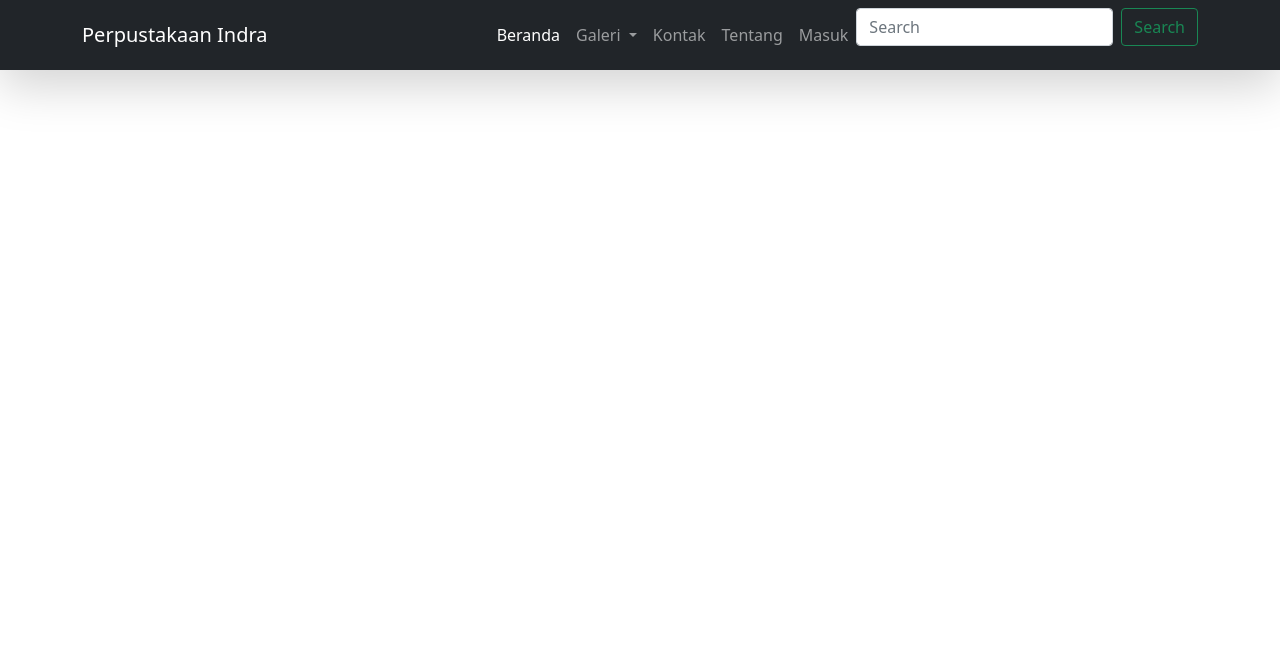
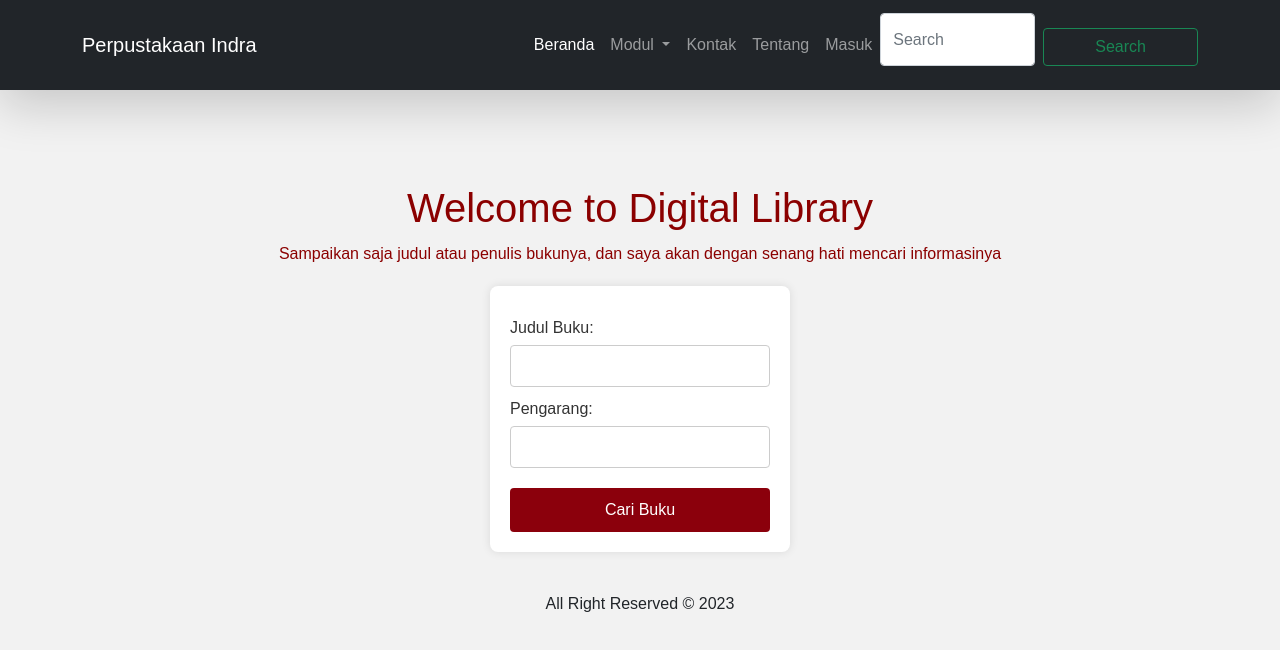
Before and after one commit to indrayhhh/indrayhhh.github.io, a plain HTML site: page Modul 6.html in a window 1280 px wide. Drawn offline with nearby package versions, Linux system fonts and the light colour scheme.

Commit message:
Update Modul 6.html

```diff
--- a/Modul 6.html
+++ b/Modul 6.html
@@ -5,6 +5,81 @@
     <title>NO SYSTEM IS SAFE</title>
     <link href="https://cdn.jsdelivr.net/npm/bootstrap@5.0.2/dist/css/bootstrap.min.css" rel="stylesheet" integrity="sha384-EVSTQN3/azprG1Anm3QDgpJLIm9Nao0Yz1ztcQTwFspd3yD65VohhpuuCOmLASjC" crossorigin="anonymous">
     <link rel="stylesheet" href="style.css">
+    <style>
+      body {
+          font-family: Arial, sans-serif;
+          background-color: #f2f2f2;
+          margin: 0;
+          padding: 0;
+          display: flex;
+          flex-direction: column;
+          align-items: center;
+          justify-content: center;
+          height: 100vh;
+      }
+
+      h1 {
+          color: rgb(139, 0, 0);
+          text-align: center;
+          margin-bottom: 10px;
+      }
+
+      p {
+          color: darkred;
+          text-align: center;
+          margin-bottom: 20px;
+      }
+
+      .form-container {
+          width: 300px;
+          margin: 0 auto;
+          background-color: #fff;
+          padding: 20px;
+          border-radius: 8px;
+          box-shadow: 0 0 10px rgba(0, 0, 0, 0.1);
+      }
+
+      label {
+          display: block;
+          margin-top: 10px;
+          color: #333;
+      }
+
+      input {
+          width: 100%;
+          padding: 8px;
+          margin-top: 5px;
+          box-sizing: border-box;
+          border: 1px solid #ccc;
+          border-radius: 4px;
+      }
+
+      button {
+          display: block;
+          margin-top: 20px;
+          width: 100%;
+          background-color: rgb(139, 0, 12);
+          color: white;
+          border: none;
+          padding: 10px;
+          cursor: pointer;
+          border-radius: 4px;
+      }
+
+      button:hover {
+          background-color: #001f3f;
+      }
+
+      #hasilPencarian {
+          color: rgb(18, 39, 18);
+          text-align: center;
+          margin-top: 20px;
+      }
+
+      a {
+          color: rgb(199, 15, 43);
+      }
+  </style>
     <link rel="stylesheet" href="https://cdnjs.cloudflare.com/ajax/libs/font-awesome/6.5.1/css/all.min.css" integrity="sha512-DTOQO9RWCH3ppGqcWaEA1BIZOC6xxalwEsw9c2QQeAIftl+Vegovlnee1c9QX4TctnWMn13TZye+giMm8e2LwA==" crossorigin="anonymous" referrerpolicy="no-referrer" />
   </head>
   <body>
@@ -24,7 +99,7 @@
               </li>
               <li class="nav-item dropdown">
                 <a class="nav-link dropdown-toggle" href="#" id="navbarDropdown" role="button" data-bs-toggle="dropdown" aria-expanded="false">
-                    Galeri
+                  Modul
                 </a>
                 <ul class="dropdown-menu" aria-labelledby="navbarDropdown">
                   <li><a class="dropdown-item" href="Modul 1.html">Modul 1</a></li>
@@ -54,8 +129,36 @@
           </div>
         </div>
       </nav>
+    <h1>Welcome to Digital Library</h1>
+    <p>Sampaikan saja judul atau penulis bukunya, dan saya akan dengan senang hati mencari informasinya</p>
 
-  <div class="container text-center pt-5 pb-5">
+    <div class="form-container">
+        <label for="judul">Judul Buku:</label>
+        <input type="text" id="judul" name="judul">
+
+        <label for="pengarang">Pengarang:</label>
+        <input type="text" id="pengarang" name="pengarang">
+
+        <button onclick="cariBuku()">Cari Buku</button>
+    </div>
+
+    <p id="hasilPencarian"></p>
+
+    <script>
+        function cariBuku() {
+            let judul = document.getElementById("judul").value;
+            let pengarang = document.getElementById("pengarang").value;
+            let hasilPencarian = document.getElementById("hasilPencarian");
+
+            if (judul && pengarang) {
+                hasilPencarian.innerHTML = `Buku dengan judul "<a href="https://lib.ui.ac.id/detail?id=20270968&lokasi=lokal${judul}" target="_blank">${judul}</a>" dan pengarang "${pengarang}" telah ditemukan. <a href="https://lib.ui.ac.id/detail?id=20270968&lokasi=lokal=${pengarang}" target="_blank">Klik disini</a> untuk melihat lebih detail.`;
+            } else {
+                hasilPencarian.textContent = "Silahkan masukkan judul dan pengarang buku yang ingin anda cari.";
+            }
+        }
+    </script>
+
+      <div class="container-footer">
         All Right Reserved &copy; 2023
       </div>
 <script
```
Lines whose indentation alone changed are shown as unchanged.
